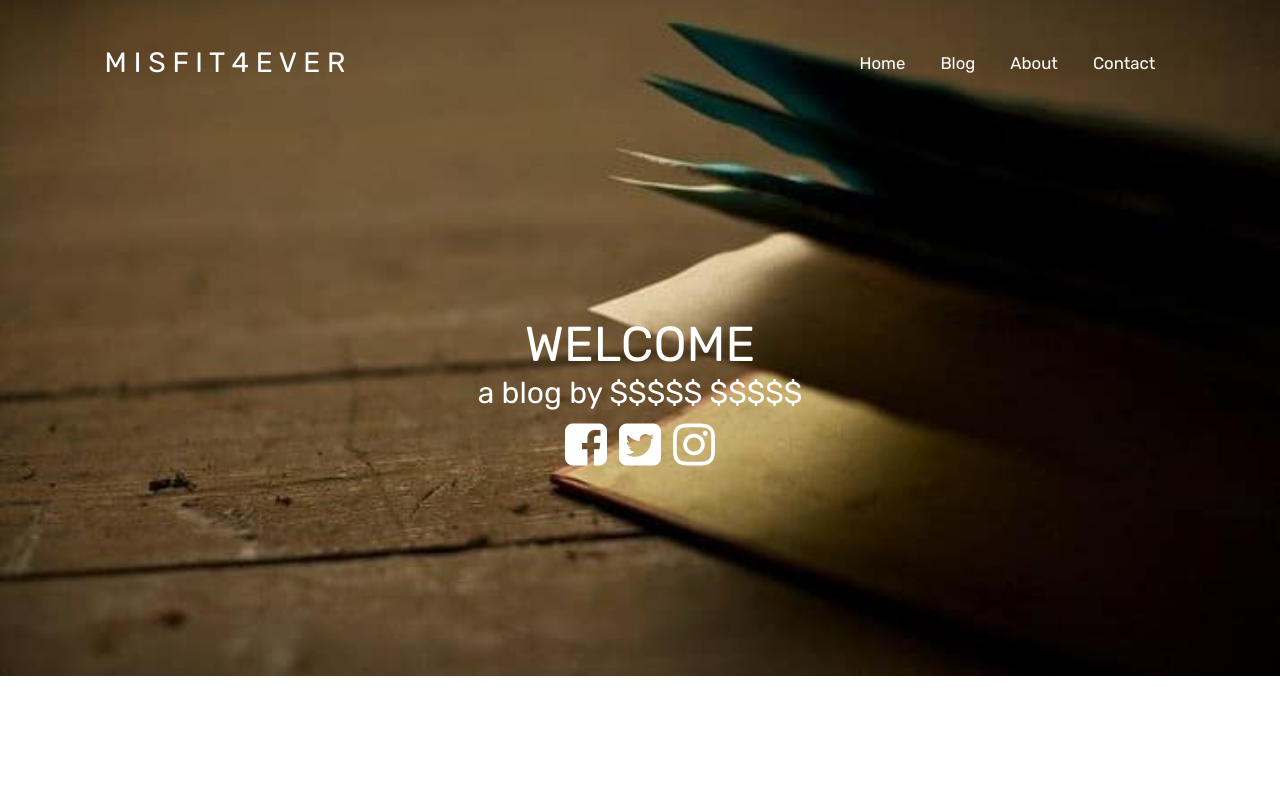
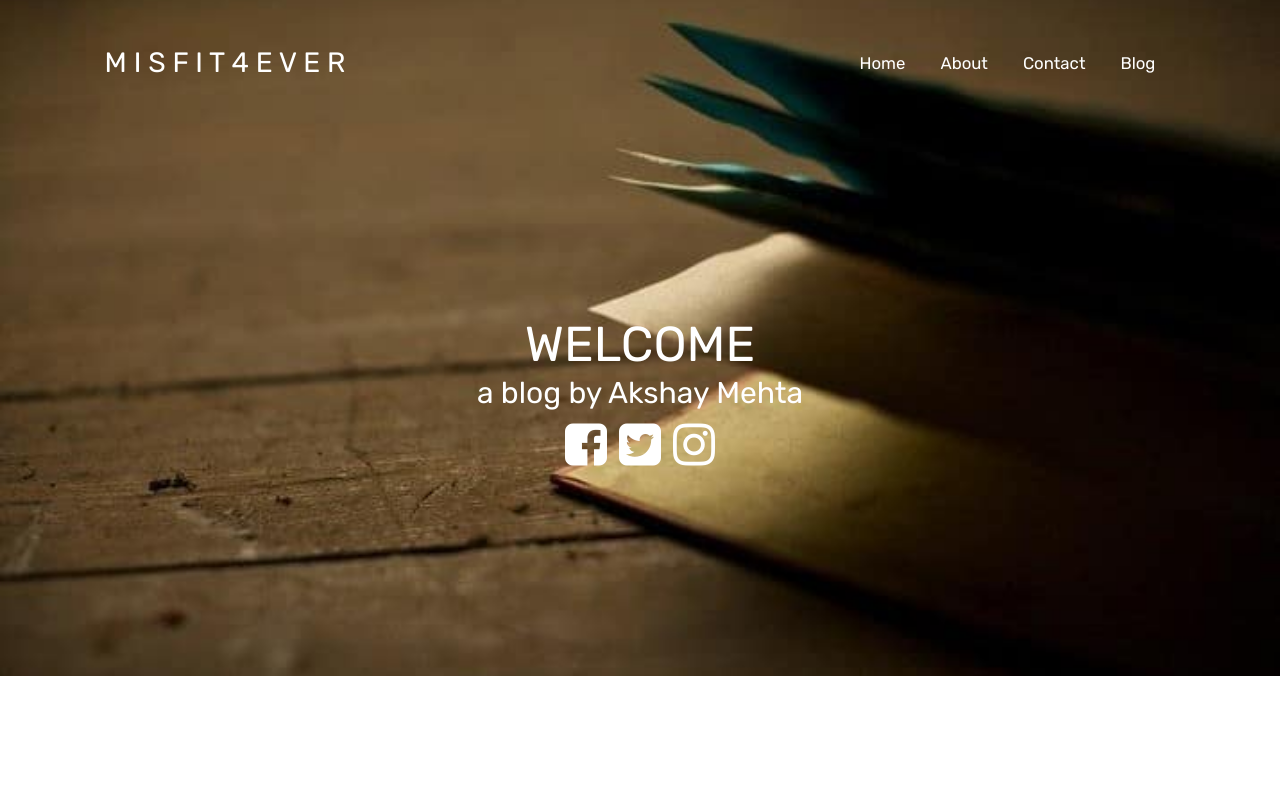
Before and after one commit to akshay2395/personalBlog, a plain HTML site: page index.html in a window 1280 px wide. Shown: the top 800 px of the page. Drawn offline with nearby package versions, Linux system fonts and the light colour scheme.

Commit message:
updated navbar

```diff
--- a/index.html
+++ b/index.html
@@ -27,9 +27,9 @@
    <div class="collapse navbar-collapse navbar-right" id="myNavbar">
        <ul class="nav navbar-nav">
            <li><a href="#firstPage" id="homeLink">Home</a></li>
-           <li><a href="#">Blog</a></li>
            <li><a href="#about" id="aboutLink">About</a></li>
            <li><a href="#contact" id="contactLink">Contact</a></li>
+           <li><a href="#">Blog</a></li>
       </ul>
     </div>
   </div>
@@ -38,7 +38,7 @@
 <div id="firstPage" class="container-fluid">
   <div id="introText">
      <p>WELCOME</p>
-     <h2>a blog by $$$$$ $$$$$</h2>
+     <h2>a blog by Akshay Mehta</h2>
      <a href="#" class="fa fa-facebook-square"></a>
      <a href="#" class="fa fa-twitter-square"></a>
      <a href="#" class="fa fa-instagram"></a>
```
